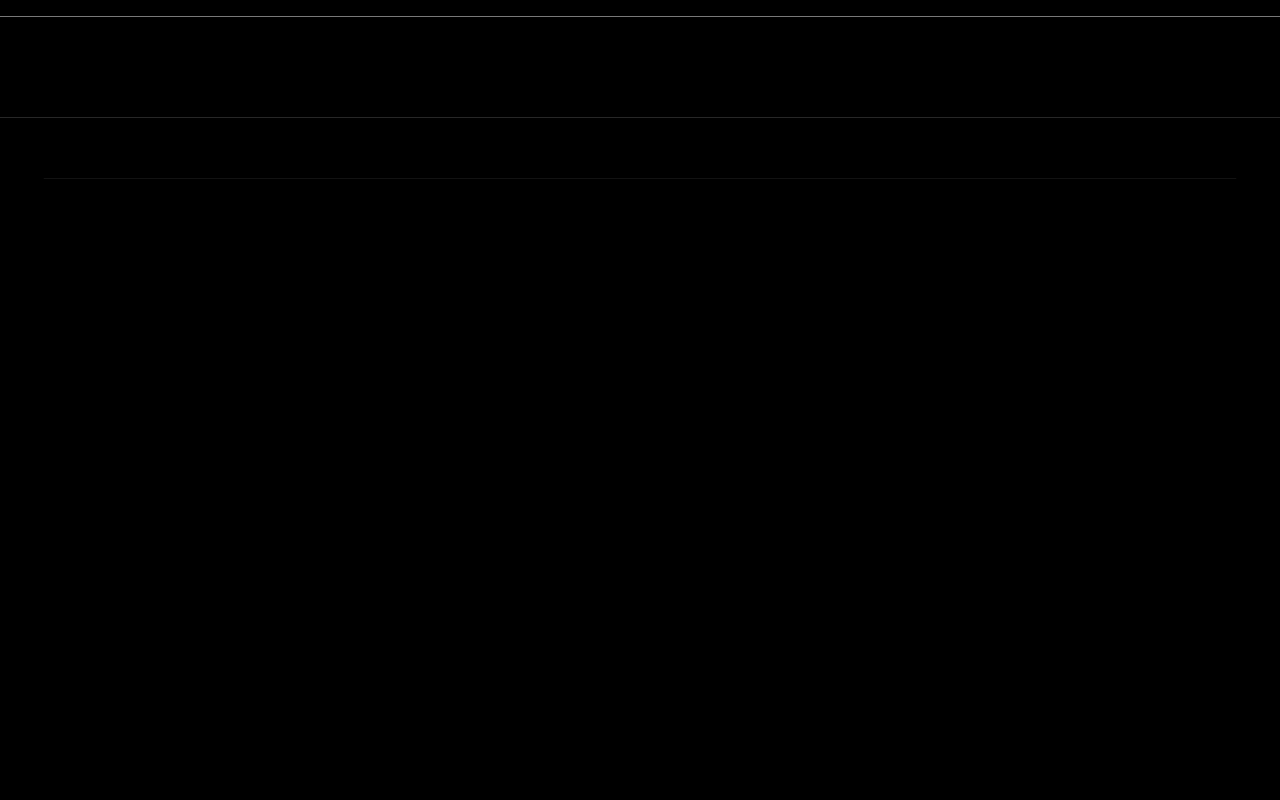
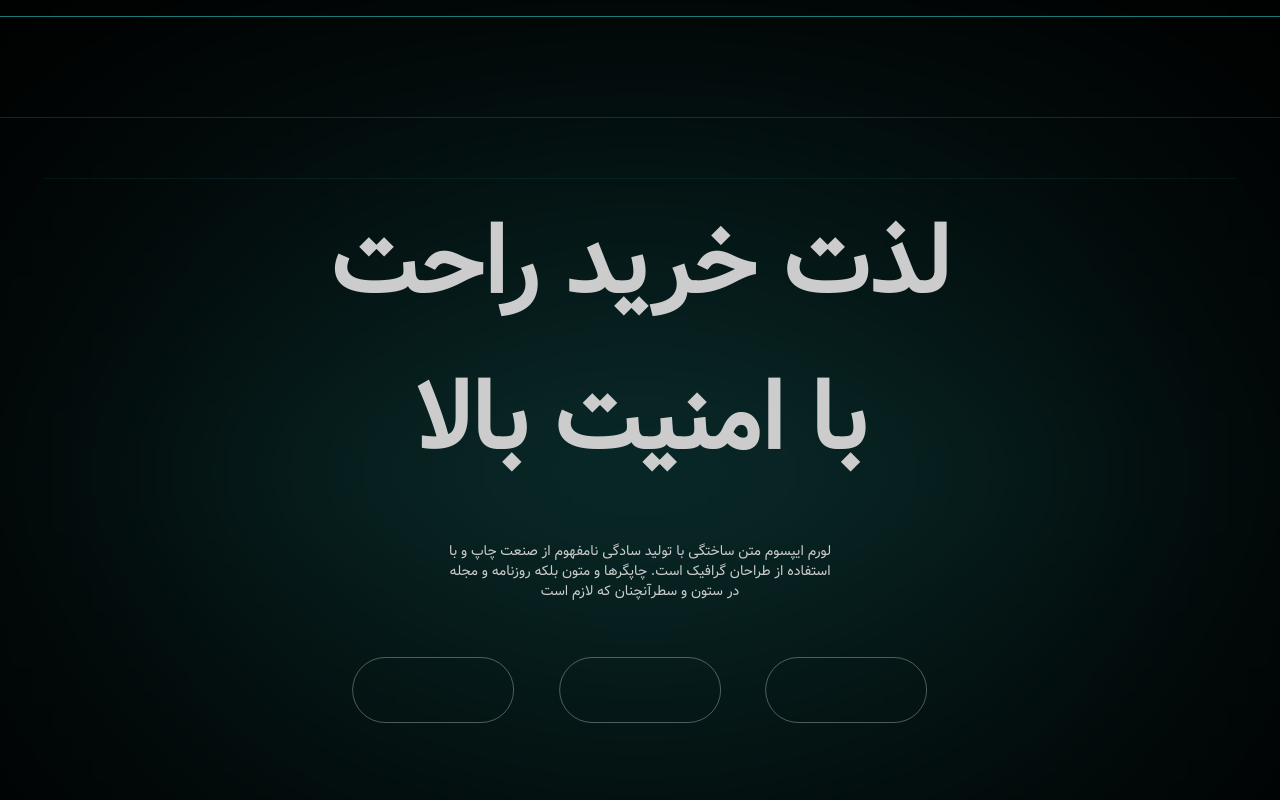
Before and after one commit to Mohamad-aminn/nova, a Next.js app: page / in a window 1280 px wide. Shown: the top 800 px of the page. Built offline with nearby package versions, Linux system fonts and the light colour scheme.

Commit message:
Hero basic done

```diff
--- a/app/components/Hero.tsx
+++ b/app/components/Hero.tsx
@@ -20,7 +20,7 @@ const Hero = () => {
 
   4 * (6 - 1);
   return (
-    <div className="z-10 min-h-dvh relative bg-black overflow-hidden">
+    <div className="z-10 h-dvh relative bg-black overflow-hidden">
       <div className="pattern">
         {/* vertical lines */}
         <div className="flex justify-center size-full gap-16 md:gap-24 lg:gap-40">
@@ -28,11 +28,37 @@ const Hero = () => {
             <div className={`line-rotate`} key={num} />
           ))}
         </div>
+
         {/* horizontal lines */}
         <div className="flex flex-col gap-[-14rem] absolute top-0 size-full">
           {[1, 2, 3, 4, 5, 6].map((num) => (
-            <div key={num} className="animated-line w-full h-px bg-white" />
+            <div key={num} className="animated-line w-full h-px bg-laserCyan" />
           ))}
+        </div>
+      </div>
+
+      <div className="hero-radial" />
+
+      <div className="hero-container mt-14">
+        <div className="size-full flex flex-col gap-10 items-center text-center">
+          <h4 className="font-bold text-6xl md:text-8xl leading-relaxed md:leading-relaxed text-nowrap">
+            لذت خرید راحت
+            <br /> با امنیت بالا
+          </h4>
+
+          <div className="text-sm max-w-sm mb-4">
+            <p>
+              لورم ایپسوم متن ساختگی با تولید سادگی نامفهوم از صنعت چاپ و با
+              استفاده از طراحان گرافیک است. چاپگرها و متون بلکه روزنامه و مجله
+              در ستون و سطرآنچنان که لازم است
+            </p>
+          </div>
+
+          <div className="flex justify-around items-center size-full">
+            <div className="rounded-full border border-white/30 py-8 px-20"></div>
+            <div className="rounded-full border border-white/30 py-8 px-20"></div>
+            <div className="rounded-full border border-white/30 py-8 px-20"></div>
+          </div>
         </div>
       </div>
     </div>
--- a/app/globals.css
+++ b/app/globals.css
@@ -18,7 +18,17 @@
     @apply h-[1200px] relative -top-[440px] left-0 w-full bg-black;
   }
   .line-rotate {
-    background: linear-gradient(to bottom, #a1a1a1, #000 70%);
+    background: linear-gradient(to bottom, #39fdfa77, transparent 70%);
     @apply w-px h-full;
   }
+
+  .hero-radial {
+    @apply h-36 w-[70vw] absolute top-1/2 left-1/2 !translate-x-[-50%];
+    filter: blur(200px);
+    background: #39fdfaa9;
+  }
+
+  .hero-container {
+    @apply absolute top-1/2 left-1/2 !translate-x-[-50%] !translate-y-[-50%] text-whiteText;
+  }
 }
--- a/tailwind.config.ts
+++ b/tailwind.config.ts
@@ -12,6 +12,7 @@ export default {
         background: "var(--background)",
         foreground: "var(--foreground)",
         whiteText: "#ccc",
+        laserCyan: "#39fdf9",
       },
     },
     fontFamily: {
```
